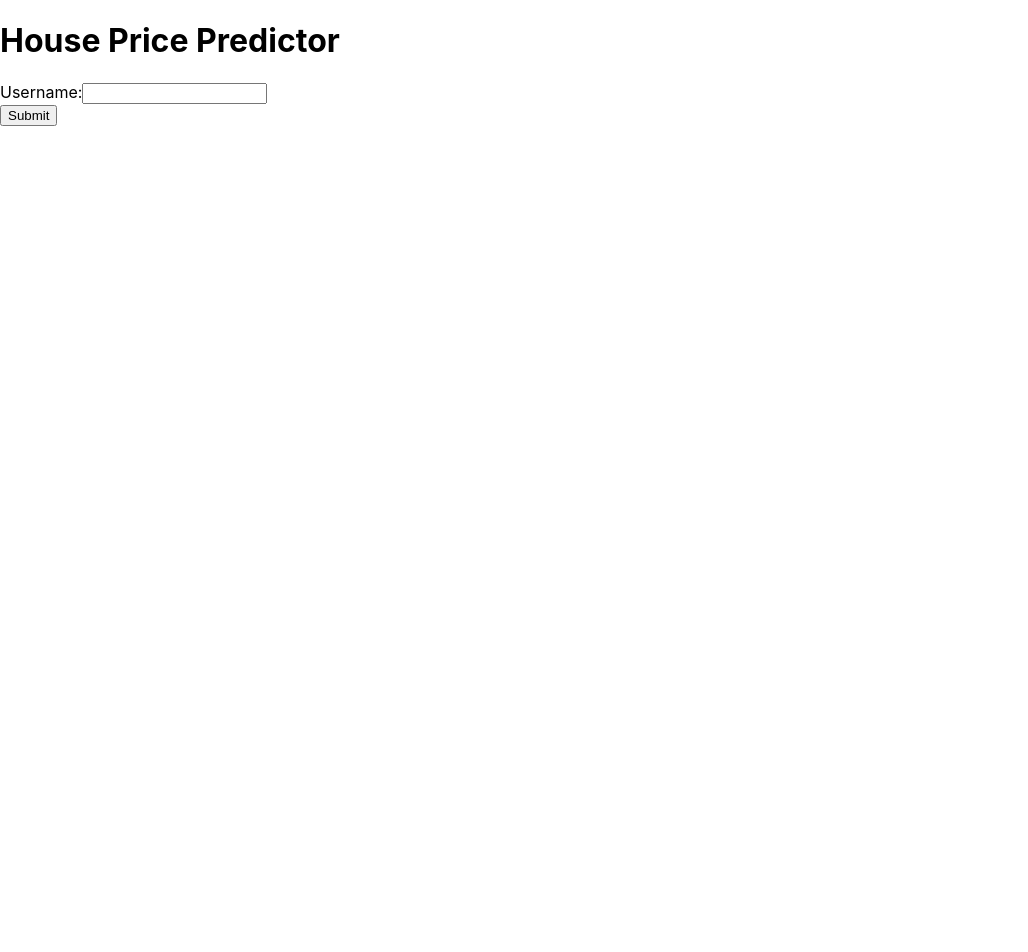
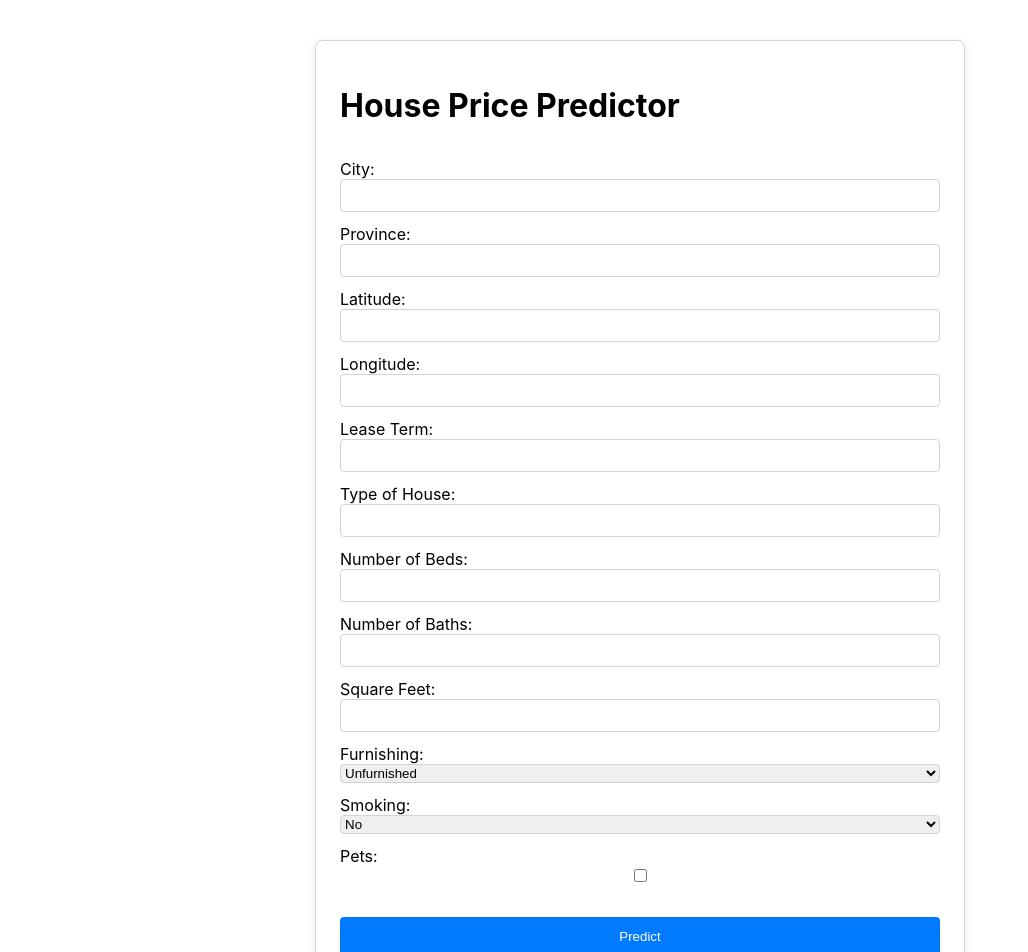
Before and after one commit to Munch42/ENSF381-Lab9, a React (Create React App) app in the folder ensf381-lab9/: page /predict in a window 1280 px wide. Shown: the top 952 px of the page, without its empty margins (0-1028 px from the left). Before the commit the page ends 800 px from the top, so only its background shows below. Built offline with nearby package versions, Linux system fonts and the light colour scheme.

Commit message:
Finished HousePricePredictor and created server

```diff
--- /dev/null
+++ b/ensf381-lab9/src/HousePricePredictor.css
@@ -0,0 +1,52 @@
+#price-predictor {
+    max-width: 600px;
+    padding: 24px;
+    margin: auto;
+    margin-top: 40px;
+    border: 1px solid lightgray;
+    border-radius: 8px;
+    box-shadow: 0 2px 8px rgba(0, 0, 0, 0.1);
+}
+
+#price-predictor form {
+    display: flex;
+    flex-direction: column;
+}
+
+#price-predictor form label {
+    margin-top: 12px;
+}
+
+#price-predictor form input {
+    padding: 8px;
+    border: 1px solid lightgray;
+    border-radius: 4px;
+}
+
+#price-predictor form select {
+    border: 1px solid lightgray;
+    border-radius: 4px;
+}
+
+#price-predictor form button {
+    margin-top: 12px;
+    background-color: #007BFF;
+    color: white;
+    padding: 12px 24px;
+    border-radius: 4px;
+    border: none;
+}
+
+#price-predictor form button:hover {
+    cursor: pointer;
+    background-color: #0050FF;
+}
+
+#prediction-result {
+    margin-top: 16px;
+    background-color: #DFF0D8;
+    border: 1px solid #3C763D;
+    padding: 12px;
+    border-radius: 4px;
+    font-weight: bold;
+}
--- a/ensf381-lab9/src/HousePricePredictor.js
+++ b/ensf381-lab9/src/HousePricePredictor.js
@@ -1,13 +1,26 @@
 import React, { useState } from 'react';
+import './HousePricePredictor.css';
 
 function HousePricePredictor() {
-    const [username, setUsername] = useState('');
+    const [city, setCity] = useState('');
+    const [province, setProvince] = useState('');
+    const [latitude, setLatitude] = useState('');
+    const [longitude, setLongitude] = useState('');
+    const [leaseTerm, setLeaseTerm] = useState('');
+    const [type, setType] = useState('');
+    const [beds, setBeds] = useState('');
+    const [baths, setBaths] = useState('');
+    const [sqFeet, setSqFeet] = useState('');
+    const [furnishing, setFurnishing] = useState('Unfurnished');
+    const [smoking, setSmoking] = useState("No");
+    const [pets, setPets] = useState(false);
 
     // Function to handle form submission
     async function handleSubmit(event) {
-    event.preventDefault();
+        event.preventDefault();
 
-    const backendEndpoint = 'http://127.0.0.1:5000';
+        const backendEndpoint = 'http://127.0.0.1:5000/predict_house_price';
+
         try {
             const response = await fetch(backendEndpoint, {
                 method: 'POST',
@@ -15,13 +28,25 @@ function HousePricePredictor() {
                 'Content-Type': 'application/json',
                 },
                 body: JSON.stringify({
-                'username':username
+                'city': city,
+                'province': province,
+                'latitude': latitude,
+                'longitude': longitude,
+                'lease_term': leaseTerm,
+                'type': type,
+                'beds': beds,
+                'baths': baths,
+                'sq_feet': sqFeet,
+                'furnishing': furnishing,
+                'smoking': smoking,
+                'pets': pets
                 }),
             });
 
             const data = await response.json();
 
             if (response.ok) {
+                console.log(data["predicted_price"]);
                 console.log('Form submitted successfully!');
             } else {
                 console.error('Form submission failed.');
@@ -32,20 +57,117 @@ function HousePricePredictor() {
     };
 
     return (
-    <div>
+    <div id="price-predictor">
         <h1>House Price Predictor</h1>
         <form onSubmit={handleSubmit}>
         <label>
-            Username:
+            City:
         </label>
-            <input
-            name='username'
+        <input
+            name='city'
             type="text"
-            onChange={(e) => setUsername(e.target.value)}
-            />
+            onChange={(e) => setCity(e.target.value)}
+        />
+        <label>
+            Province:
+        </label>
+        <input
+            name='province'
+            type="text"
+            onChange={(e) => setProvince(e.target.value)}
+        />
+        <label>
+            Latitude:
+        </label>
+        <input
+            name='latitude'
+            type="text"
+            onChange={(e) => setLatitude(e.target.value)}
+        />
+        <label>
+            Longitude:
+        </label>
+        <input
+            name='longitude'
+            type="text"
+            onChange={(e) => setLongitude(e.target.value)}
+        />
+        <label>
+            Lease Term:
+        </label>
+        <input
+            name='lease_term'
+            type="text"
+            onChange={(e) => setLeaseTerm(e.target.value)}
+        />
+        <label>
+            Type of House:
+        </label>
+        <input
+            name='type_of_house'
+            type="text"
+            onChange={(e) => setType(e.target.value)}
+        />
+        <label>
+            Number of Beds:
+        </label>
+        <input
+            name='beds'
+            type="text"
+            onChange={(e) => setBeds(e.target.value)}
+        />
+        <label>
+            Number of Baths:
+        </label>
+        <input
+            name='baths'
+            type="text"
+            onChange={(e) => setBaths(e.target.value)}
+        />
+        <label>
+            Square Feet:
+        </label>
+        <input
+            name='sq_feet'
+            type="text"
+            onChange={(e) => setSqFeet(e.target.value)}
+        />
+        <label>
+            Furnishing:
+        </label>
+        <select
+            name='furnishing'
+            onChange={(e) => setFurnishing(e.target.value)}
+        >
+            <option>Unfurnished</option>
+            <option>Partially Furnished</option>
+            <option>Fully Furnished</option>
+        </select>
+        <label>
+            Smoking:
+        </label>
+        <select
+            name='smoking'
+            onChange={(e) => setSmoking(e.target.value)}
+        >
+            <option>No</option>
+            <option>Yes</option>
+        </select>
+        <label>
+            Pets:
+        </label>
+        <input
+            name='pets'
+            type="checkbox"
+            onChange={(e) => setPets(e.target.checked ? true : false)}
+        />
+
         <br />
-        <button type="submit">Submit</button>
+        <button type="submit">Predict</button>
         </form>
+        <div id="prediction-result">
+            RESULT
+        </div>
     </div>
     );
 };
```
Also changed, not shown: 1 other file (tests, documents, lock files or other folders).
